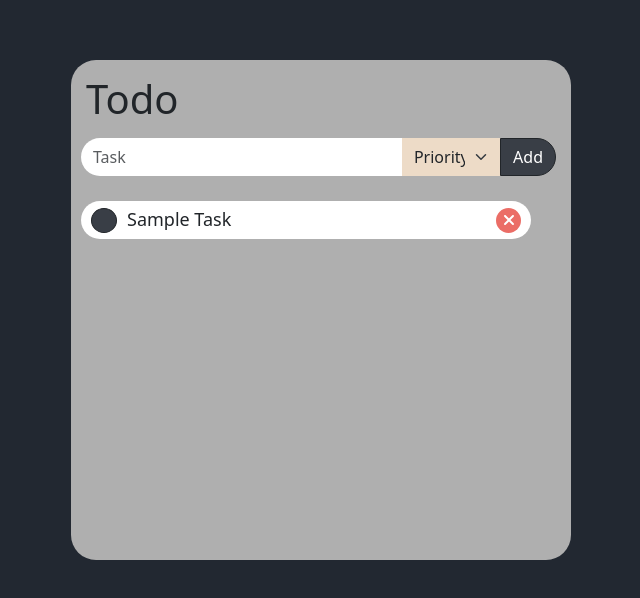
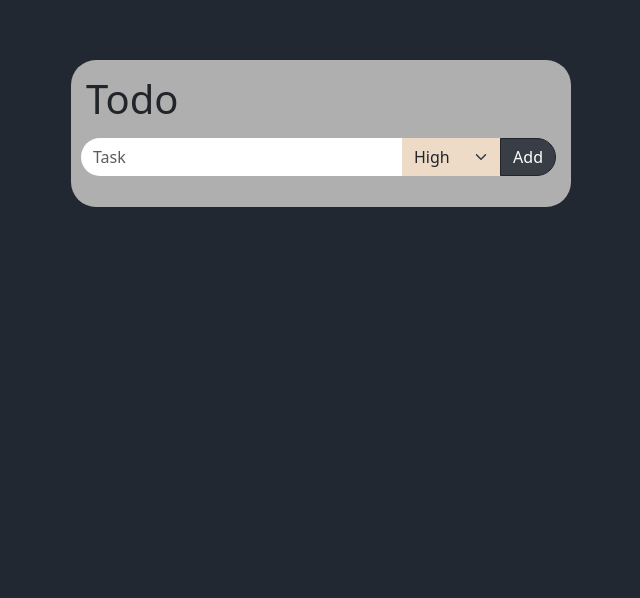
Before and after one commit to satwik834/todo-app-frontend, a React (Vite) app: page / in a window 1280 px wide. Shown: the part 140-738 px from the top of the page, without its empty margins (129-769 px from the left). Built offline with nearby package versions, Linux system fonts and the light colour scheme.

Commit message:
added functionality to add and delete tasks

```diff
--- a/package.json
+++ b/package.json
@@ -10,7 +10,12 @@
     "preview": "vite preview"
   },
   "dependencies": {
+    "@fortawesome/fontawesome-svg-core": "^6.6.0",
+    "@fortawesome/free-solid-svg-icons": "^6.6.0",
+    "@fortawesome/react-fontawesome": "^0.2.2",
+    "bootstrap": "^5.3.3",
     "react": "^18.3.1",
+    "react-bootstrap": "^2.10.4",
     "react-dom": "^18.3.1"
   },
   "devDependencies": {
--- a/src/Task.jsx
+++ b/src/Task.jsx
@@ -3,7 +3,8 @@
 import { FontAwesomeIcon } from "@fortawesome/react-fontawesome";
 import { faCheck, faTimes } from "@fortawesome/free-solid-svg-icons";
 
-function Task() {
+
+function Task({ deleteTask,text }) {
     const [checked, setChecked] = useState(false);
     const [hover, setHover] = useState(false);
     const [wasChecked, setWasChecked] = useState(false);
@@ -29,9 +30,11 @@
             <Button onMouseLeave={notHovering} onMouseEnter={Hovering} onClick={handleChecked} variant="dark" className="btn done-btn">
             <FontAwesomeIcon icon={faCheck} className={`check-icon ${showCheck ? 'visible' : ''}`} />
             </Button>
-            <p>Sample Task</p>
-            <Button variant="dark" className="btn delete-btn">
-                <FontAwesomeIcon icon={faTimes} />
+            <p>{text}</p>
+            <Button variant="dark"
+                className="btn delete-btn"
+                onClick={() => deleteTask(text)}>
+                <FontAwesomeIcon className = "cross-icon" icon={faTimes} />
             </Button>
         </div>
     );
--- a/src/TodoBox.jsx
+++ b/src/TodoBox.jsx
@@ -1,11 +1,31 @@
 import TodoInput from "./TodoInput";
 import Task from "./Task";
+import { useState } from "react";
 function TodoBox(){
+    const [tasks,setTasks] = useState([])
+
+    function addTask(newTask,priority){
+        if (!tasks.some(task => task === newTask)){
+            setTasks(t => [...t,newTask]);
+        }
+        //handle database updation
+
+    }
+
+    function deleteTask(text){
+        setTasks(tasks.filter(task => task !== text));
+    }
     return(
         <div className="todo-box">
             <h1>Todo</h1>
-            <TodoInput></TodoInput>
-            <Task/>
+            <TodoInput addTask={addTask} ></TodoInput>
+            <ul className="task-list">
+                {tasks.map((task,index) =>
+                    <li  key={index}><Task deleteTask={deleteTask} text = {tasks[index]}></Task></li>
+
+                )}
+            </ul>
+
 
         </div>
 
--- a/src/TodoInput.jsx
+++ b/src/TodoInput.jsx
@@ -3,7 +3,7 @@
 import Button from 'react-bootstrap/Button'
 import { useState } from 'react'
 
-function TodoInput(){
+function TodoInput({ addTask }){
     const [todo,setTodo] = useState();
     const [priority,setPriority] = useState();
 
@@ -13,9 +13,17 @@
     function handlePriorityChange(e){
         setPriority(e.target.value);
     }
-    function addTodo(){
-        priority;
-        //add the todo along with the priority to the database
+    function handleAddTodo(){
+        if(todo){
+            addTask(todo,priority);
+            setTodo('');
+            setPriority('');
+        }
+    }
+    function handleKeyPress(e){
+        if(e.key === 'Enter'){
+            handleAddTodo();
+        }
     }
     return (
         <>
@@ -25,14 +33,15 @@
                     placeholder='Task'
                     onChange={handleTextChange}
                     value={todo}
+                    onKeyPress={handleKeyPress}
                 />
-                <Form.Select className='priority-select' onChange={handlePriorityChange}>
-                    <option>Priority</option>
+                <Form.Select  className='priority-select' onChange={handlePriorityChange}>
+                    <option disabled>Priority</option>
                     <option value={1}>High</option>
                     <option value={2}>Medium</option>
                     <option value={3}>Low</option>
                 </Form.Select>
-                <Button className='btn' variant='dark' onClick={addTodo}>
+                <Button className='btn' variant='dark' onClick={handleAddTodo}>
                     Add
                 </Button>
 
--- a/src/index.css
+++ b/src/index.css
@@ -38,7 +38,7 @@
 }
 .todo-box{
   margin: 200px;
-  height: 500px;
+  height: auto;
   width: 500px;
   display: flex;
   flex-direction: column;
@@ -109,3 +109,10 @@
   opacity: 1;
   transform: scale(1);
 }
+.delete-btn:hover{
+  transform: scale(1.1);
+}
+.task-list {
+    list-style-type: none; /* Removes the bullet points */
+    padding-left: 0; /* Optional: removes default padding */
+}
```
Also changed, not shown: 1 other file (tests, documents, lock files or other folders).
